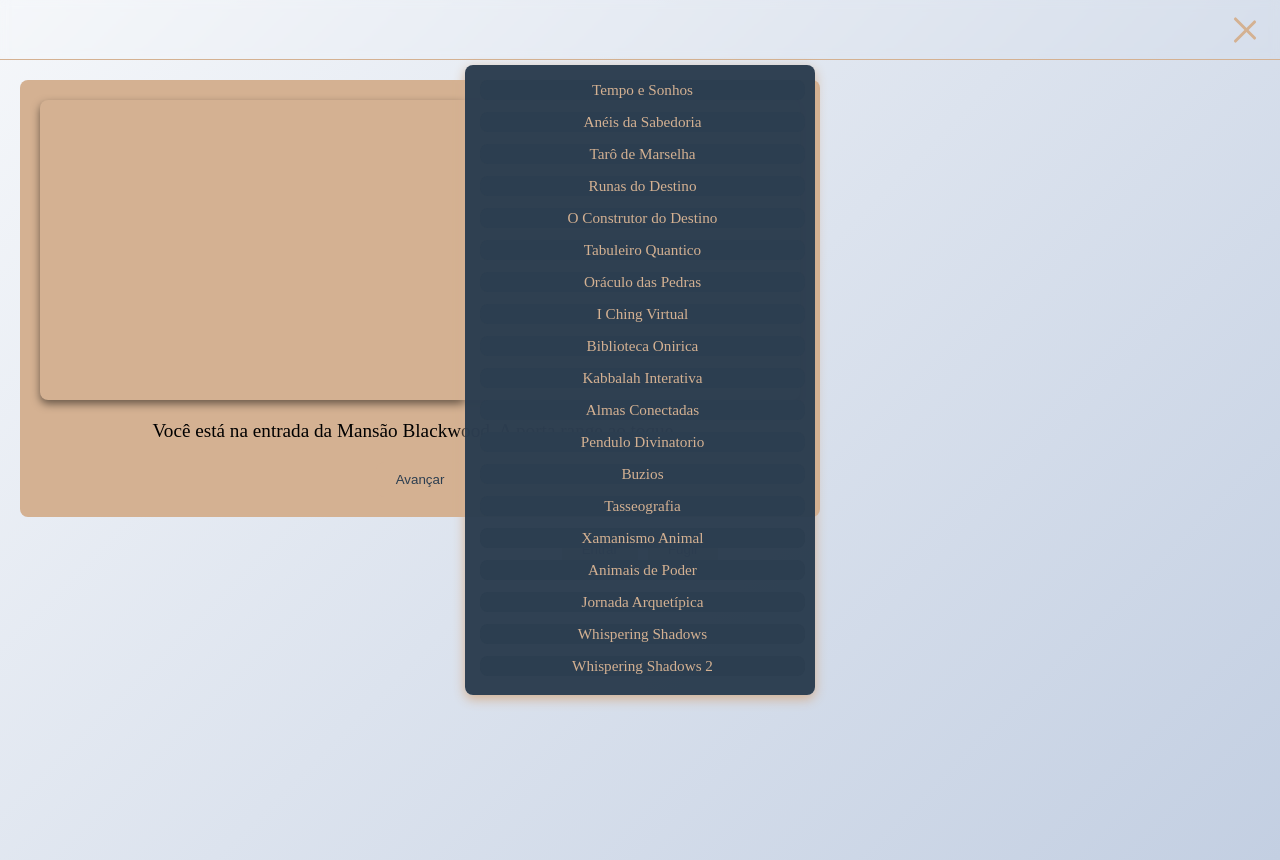
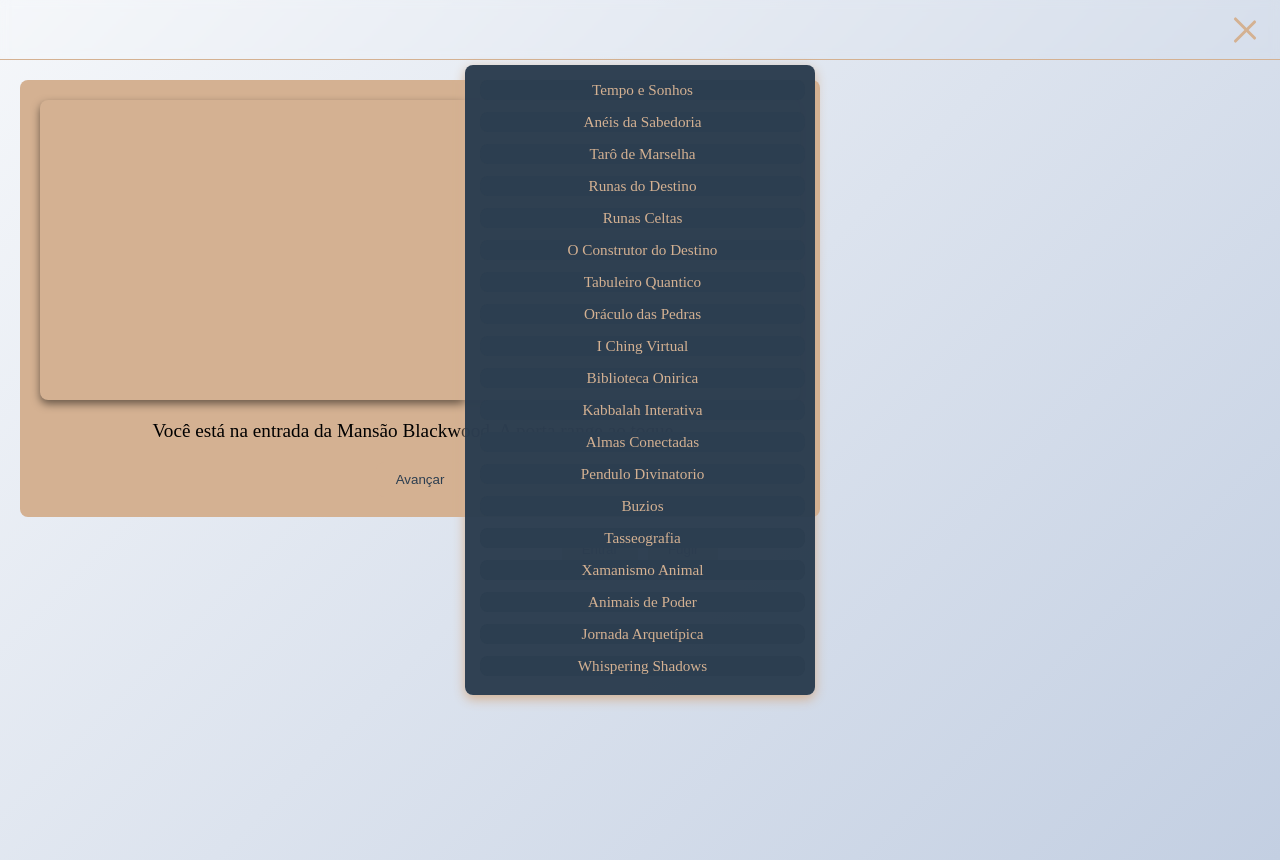
Before and after one commit to alexxanorafa/Whispering-Shadows, a plain HTML site: page index.html in a window 1280 px wide. Both pictures are taken after a click on the element 1245 px from the left and 29 px from the top of the page. Drawn offline with Linux system fonts and the light colour scheme.

Commit message:
Update index.html

```diff
--- a/index.html
+++ b/index.html
@@ -19,6 +19,7 @@
                 <a href="https://alexxanorafa.github.io/Aneis_da_Sabedoria/" class="menu-item">Anéis da Sabedoria</a>
                 <a href="https://alexxanorafa.github.io/TarodeMarselha/" class="menu-item">Tarô de Marselha</a>
                 <a href="https://alexxanorafa.github.io/Runas-do-Destino/" class="menu-item">Runas do Destino</a>
+                <a href="https://alexxanorafa.github.io/Runas-Celtas/" class="menu-item">Runas Celtas</a>
                 <a href="https://alexxanorafa.github.io/O-Construtor-do-Destino/" class="menu-item">O Construtor do Destino</a>
                 <a href="https://alexxanorafa.github.io/Tabuleiro-Quantico/" class="menu-item">Tabuleiro Quantico</a>
                 <a href="https://alexxanorafa.github.io/Oraculo-das-Pedras/" class="menu-item">Oráculo das Pedras</a>
```
